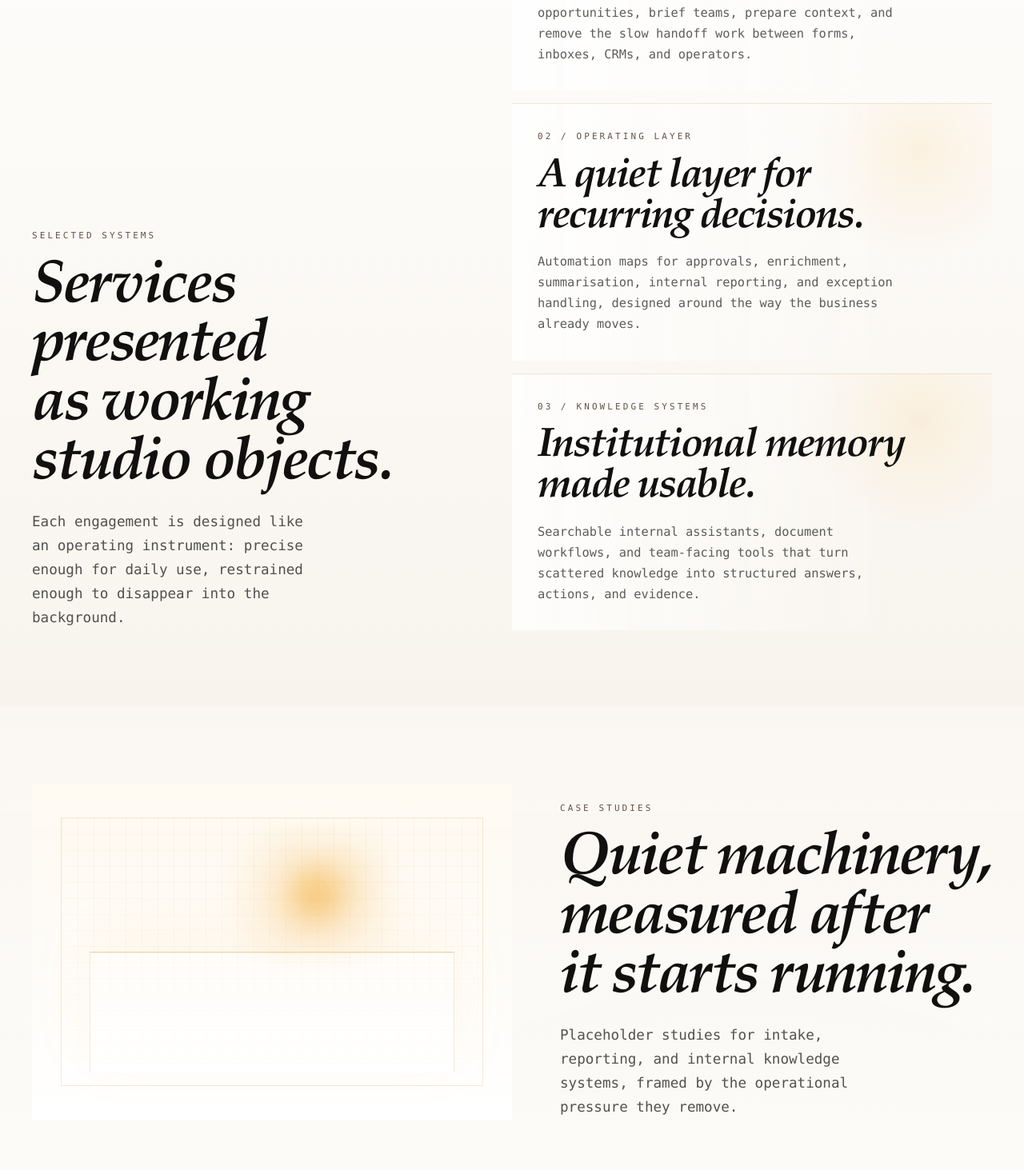
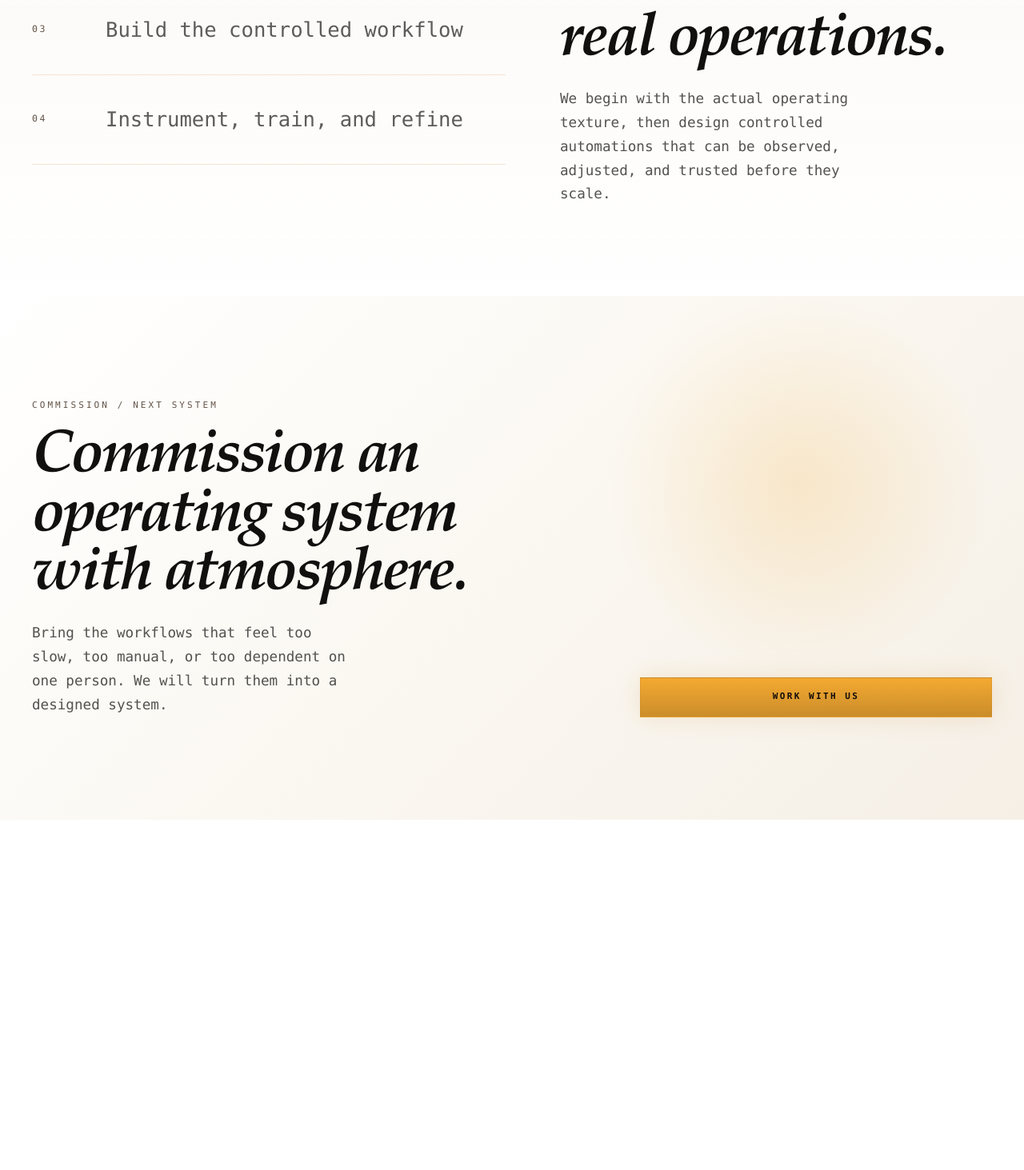
Before and after one commit to NT-151/portfolio_site, a Next.js app: page / in a window 1280 px wide. Shown: the part 1287-2750 px from the top of the page at 80% size. After the commit the page ends 2312 px from the top, so only its background shows below. Built offline with nearby package versions, Linux system fonts and the light colour scheme.

Commit message:
Remove landing page sections

```diff
--- a/app/page.tsx
+++ b/app/page.tsx
@@ -1,57 +1,12 @@
 import Link from "next/link";
 import Nav from "./components/Nav";
 import MotionSection from "./components/MotionSection";
-
-const systems = [
-  {
-    label: "01 / intake architecture",
-    title: "Every request arrives shaped, routed, and ready.",
-    copy: "AI-assisted intake systems that classify opportunities, brief teams, prepare context, and remove the slow handoff work between forms, inboxes, CRMs, and operators.",
-  },
-  {
-    label: "02 / operating layer",
-    title: "A quiet layer for recurring decisions.",
-    copy: "Automation maps for approvals, enrichment, summarisation, internal reporting, and exception handling, designed around the way the business already moves.",
-  },
-  {
-    label: "03 / knowledge systems",
-    title: "Institutional memory made usable.",
-    copy: "Searchable internal assistants, document workflows, and team-facing tools that turn scattered knowledge into structured answers, actions, and evidence.",
-  },
-];
-
-const cases = [
-  {
-    label: "case / private clinic",
-    metric: "42%",
-    title: "Reduced admin load before appointment confirmation.",
-  },
-  {
-    label: "case / property group",
-    metric: "18h",
-    title: "Weekly reporting compressed into one reviewed workflow.",
-  },
-  {
-    label: "case / creative studio",
-    metric: "3.6x",
-    title: "Faster brief triage across leads, production, and finance.",
-  },
-];
 
 const process = [
   "Map the operational surface",
   "Prototype the system logic",
   "Build the controlled workflow",
   "Instrument, train, and refine",
-];
-
-const industries = [
-  "Clinics",
-  "Property",
-  "Hospitality",
-  "Creative studios",
-  "Professional services",
-  "Founder-led teams",
 ];
 
 export default function HomePage() {
@@ -80,10 +35,7 @@ export default function HomePage() {
                 decision work.
               </p>
               <div className="studio-reveal mt-9 flex flex-wrap items-center gap-3">
-                <Link href="#selected-systems" className="studio-cta studio-cta--primary">
-                  View selected systems
-                </Link>
-                <Link href="/contact" className="studio-cta studio-cta--ghost">
+                <Link href="/contact" className="studio-cta studio-cta--primary">
                   Start a conversation
                 </Link>
               </div>
@@ -102,94 +54,6 @@ export default function HomePage() {
           </div>
         </div>
       </section>
-
-      <MotionSection
-        className="studio-service studio-service--web"
-        id="selected-systems"
-      >
-        <div className="studio-service__grain" aria-hidden="true" />
-        <div className="mx-auto grid max-w-[1440px] gap-10 px-5 py-20 sm:px-7 lg:grid-cols-[minmax(0,560px)_minmax(320px,1fr)] lg:items-end lg:px-10 lg:py-24">
-          <div className="max-w-[520px]">
-            <p className="studio-kicker mb-5">Selected systems</p>
-            <h2 className="studio-section-title">
-              Services presented as working studio objects.
-            </h2>
-            <p className="studio-section-copy mt-5 max-w-[34ch]">
-              Each engagement is designed like an operating instrument: precise
-              enough for daily use, restrained enough to disappear into the
-              background.
-            </p>
-          </div>
-          <div className="studio-system-stack">
-            {systems.map((system) => (
-              <article className="studio-system" key={system.label}>
-                <p className="studio-kicker">{system.label}</p>
-                <h3>{system.title}</h3>
-                <p>{system.copy}</p>
-              </article>
-            ))}
-          </div>
-        </div>
-      </MotionSection>
-
-      <MotionSection className="studio-service studio-service--ai">
-        <div className="studio-service__grain" aria-hidden="true" />
-        <div className="mx-auto grid max-w-[1440px] gap-10 px-5 py-20 sm:px-7 lg:grid-cols-[minmax(320px,1fr)_minmax(0,560px)] lg:items-end lg:px-10 lg:py-24">
-          <div
-            className="studio-scene studio-scene--ai order-2 lg:order-1"
-            aria-hidden="true"
-          >
-            <div className="studio-scene__rack" />
-            <div className="studio-scene__pulse" />
-            <div className="studio-scene__trace" />
-          </div>
-          <div className="order-1 max-w-[540px] lg:order-2 lg:justify-self-end">
-            <p className="studio-kicker mb-5">Case studies</p>
-            <h2 className="studio-section-title">
-              Quiet machinery, measured after it starts running.
-            </h2>
-            <p className="studio-section-copy mt-5 max-w-[34ch]">
-              Placeholder studies for intake, reporting, and internal knowledge
-              systems, framed by the operational pressure they remove.
-            </p>
-          </div>
-        </div>
-        <div className="mx-auto grid max-w-[1440px] gap-4 px-5 pb-20 sm:px-7 lg:grid-cols-3 lg:px-10 lg:pb-24">
-          {cases.map((study) => (
-            <article className="studio-case" key={study.label}>
-              <p className="studio-kicker">{study.label}</p>
-              <strong>{study.metric}</strong>
-              <h3>{study.title}</h3>
-            </article>
-          ))}
-        </div>
-      </MotionSection>
-
-      <MotionSection className="studio-service studio-service--web">
-        <div className="studio-service__grain" aria-hidden="true" />
-        <div className="mx-auto grid max-w-[1440px] gap-14 px-5 py-20 sm:px-7 lg:grid-cols-[minmax(0,0.9fr)_minmax(320px,1.1fr)] lg:px-10 lg:py-28">
-          <div className="max-w-[560px]">
-            <p className="studio-kicker mb-5">Operational transformation</p>
-            <h2 className="studio-section-title">
-              Less drag. More visible operating rhythm.
-            </h2>
-          </div>
-          <div className="studio-metrics">
-            <div>
-              <strong>31%</strong>
-              <span>fewer manual handoffs</span>
-            </div>
-            <div>
-              <strong>12k</strong>
-              <span>records structured monthly</span>
-            </div>
-            <div>
-              <strong>4.8h</strong>
-              <span>average response time recovered</span>
-            </div>
-          </div>
-        </div>
-      </MotionSection>
 
       <MotionSection className="studio-service studio-service--ai">
         <div className="studio-service__grain" aria-hidden="true" />
@@ -216,35 +80,6 @@ export default function HomePage() {
         </div>
       </MotionSection>
 
-      <MotionSection className="studio-service studio-founder">
-        <div className="studio-service__grain" aria-hidden="true" />
-        <div className="mx-auto grid max-w-[1440px] gap-12 px-5 py-20 sm:px-7 lg:grid-cols-[minmax(0,0.76fr)_minmax(320px,1.24fr)] lg:items-end lg:px-10 lg:py-28">
-          <p className="studio-kicker">Founder note</p>
-          <blockquote>
-            &quot;The best AI system does not announce itself. It gives a team
-            back its attention, makes the next action obvious, and leaves a
-            clearer trace than the process it replaced.&quot;
-          </blockquote>
-        </div>
-      </MotionSection>
-
-      <MotionSection className="studio-service studio-service--web">
-        <div className="studio-service__grain" aria-hidden="true" />
-        <div className="mx-auto grid max-w-[1440px] gap-12 px-5 py-20 sm:px-7 lg:grid-cols-[minmax(0,560px)_minmax(320px,1fr)] lg:items-start lg:px-10 lg:py-28">
-          <div>
-            <p className="studio-kicker mb-5">Client industries</p>
-            <h2 className="studio-section-title">
-              Built for teams where operations shape the brand.
-            </h2>
-          </div>
-          <div className="studio-industries">
-            {industries.map((industry) => (
-              <span key={industry}>{industry}</span>
-            ))}
-          </div>
-        </div>
-      </MotionSection>
-
       <MotionSection className="studio-service studio-cta-band">
         <div className="studio-service__grain" aria-hidden="true" />
         <div className="mx-auto grid max-w-[1440px] gap-10 px-5 py-24 sm:px-7 lg:grid-cols-[minmax(0,720px)_auto] lg:items-end lg:px-10 lg:py-32">
```
